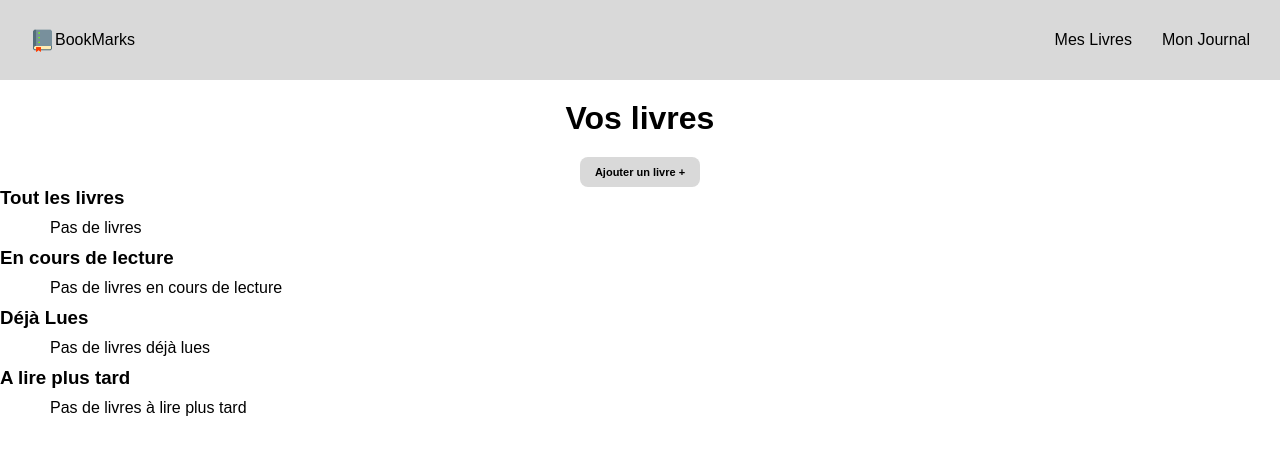
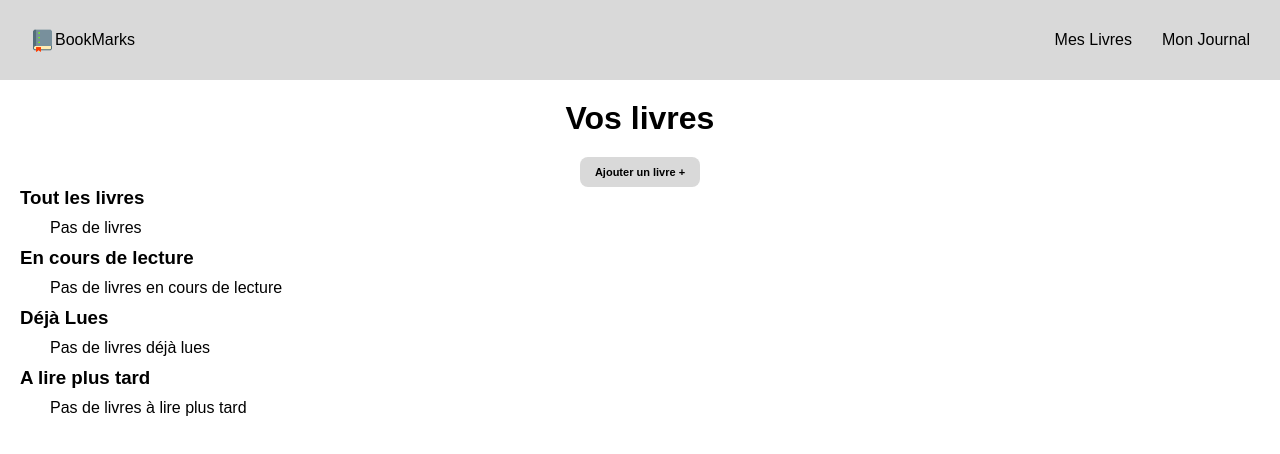
Before and after one commit to REIG3N/Bookmarks-project, a React (Vite) app: page /mybooks in a window 1280 px wide. Shown: the top 454 px of the page. Built offline with nearby package versions, Linux system fonts and the light colour scheme.

Commit message:
:sparkles: V1 completed

```diff
--- a/src/pages/MyBooks.jsx
+++ b/src/pages/MyBooks.jsx
@@ -60,7 +60,7 @@ export default function MyBooks({ }) {
           AddToBookLists={AddToBookLists} />
       </div>
 
-      <h3>Tout les livres</h3>
+      <h3 style={{ paddingLeft: '20px' }}>Tout les livres</h3>
       <StyledList>
         {allBookList.length === 0 && "Pas de livres"}
         {allBookList && allBookList.map(book => {
@@ -74,7 +74,7 @@ export default function MyBooks({ }) {
 
         })}
       </StyledList>
-      <h3>En cours de lecture</h3>
+      <h3 style={{ paddingLeft: '20px' }}>En cours de lecture</h3>
       <StyledList>
         {readingBookList.length === 0 && "Pas de livres en cours de lecture"}
         {readingBookList && readingBookList.map(book => {
@@ -86,7 +86,7 @@ export default function MyBooks({ }) {
           )
         })}
       </StyledList>
-      <h3>Déjà Lues</h3>
+      <h3 style={{ paddingLeft: '20px' }}>Déjà Lues</h3>
       <StyledList>
       {finishedBookList.length === 0 && "Pas de livres déjà lues"}
         {finishedBookList && finishedBookList.map(book => {
@@ -98,7 +98,7 @@ export default function MyBooks({ }) {
           )
         })}
       </StyledList>
-      <h3>A lire plus tard</h3>
+      <h3 style={{ paddingLeft: '20px' }}>A lire plus tard</h3>
       <StyledList>
       {planToReadlBookList.length === 0 && "Pas de livres à lire plus tard"}
         {planToReadlBookList && planToReadlBookList.map(book => {
--- a/src/pages/MyDiary.jsx
+++ b/src/pages/MyDiary.jsx
@@ -27,7 +27,7 @@ export default function MyDiary() {
           AddToSessionList={AddToSessionList} />
       </div>
 
-      <h3>Historique de lecture</h3>
+      <h3 style={{ paddingLeft: '20px' }}>Historique de lecture</h3>
       <StyledList>
         {sessionList.length === 0 && "Pas de note"}
         {sessionList && sessionList.map((session) => {
```
